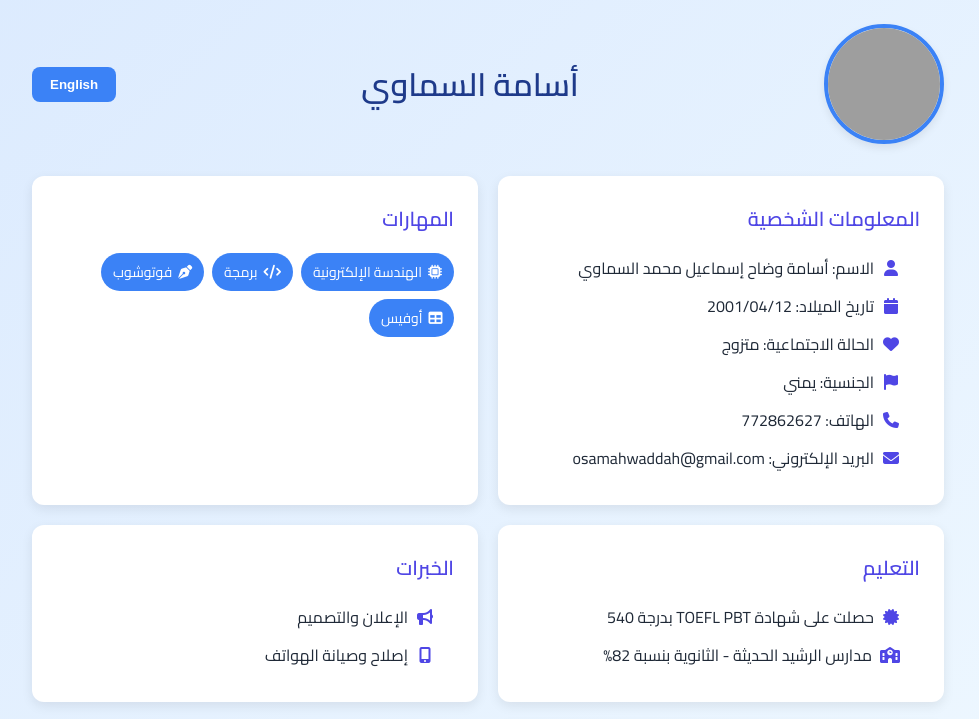
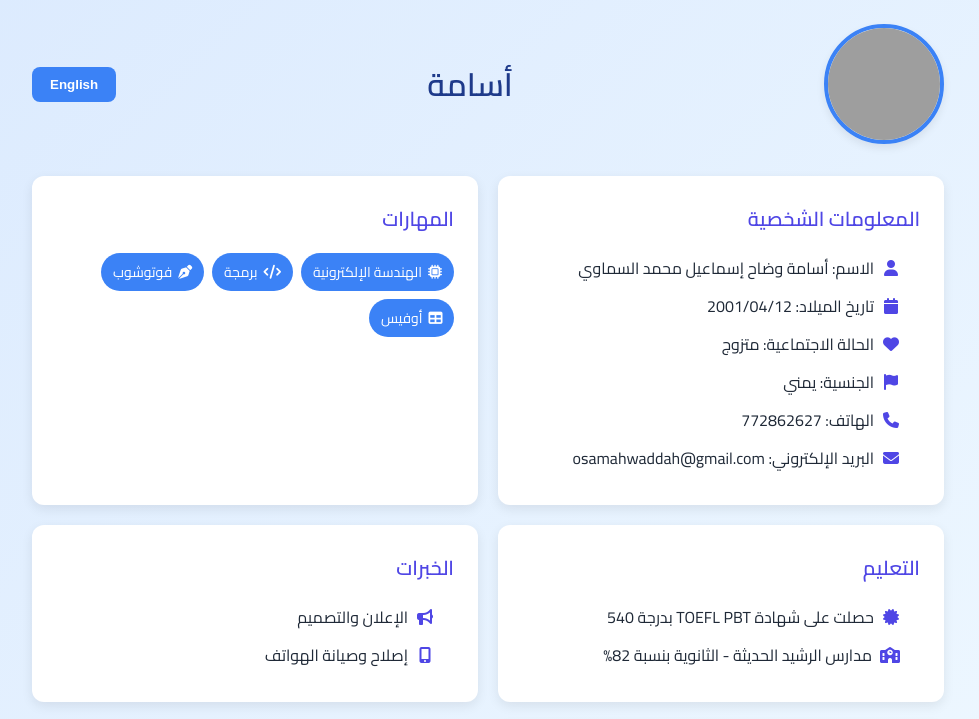
Before and after one commit to OMASAH/test-2, a plain HTML site: page index.html in a window 1280 px wide. Shown: the top 719 px of the page, without its empty margins (152-1131 px from the left). Drawn offline with nearby package versions, Linux system fonts and the light colour scheme; grey boxes are pictures that could not be loaded.

Commit message:
Update index.html

```diff
--- a/index.html
+++ b/index.html
@@ -176,7 +176,7 @@
   <div class="container">
     <div class="header animate__animated animate__fadeInDown">
       <img src="pic.png" alt="Profile Picture" class="profile-pic" />
-      <h1 id="title-name">أسامة السماوي</h1>
+      <h1 id="title-name">أسامة </h1>
       <button id="lang-switch">English</button>
     </div>
 
```
